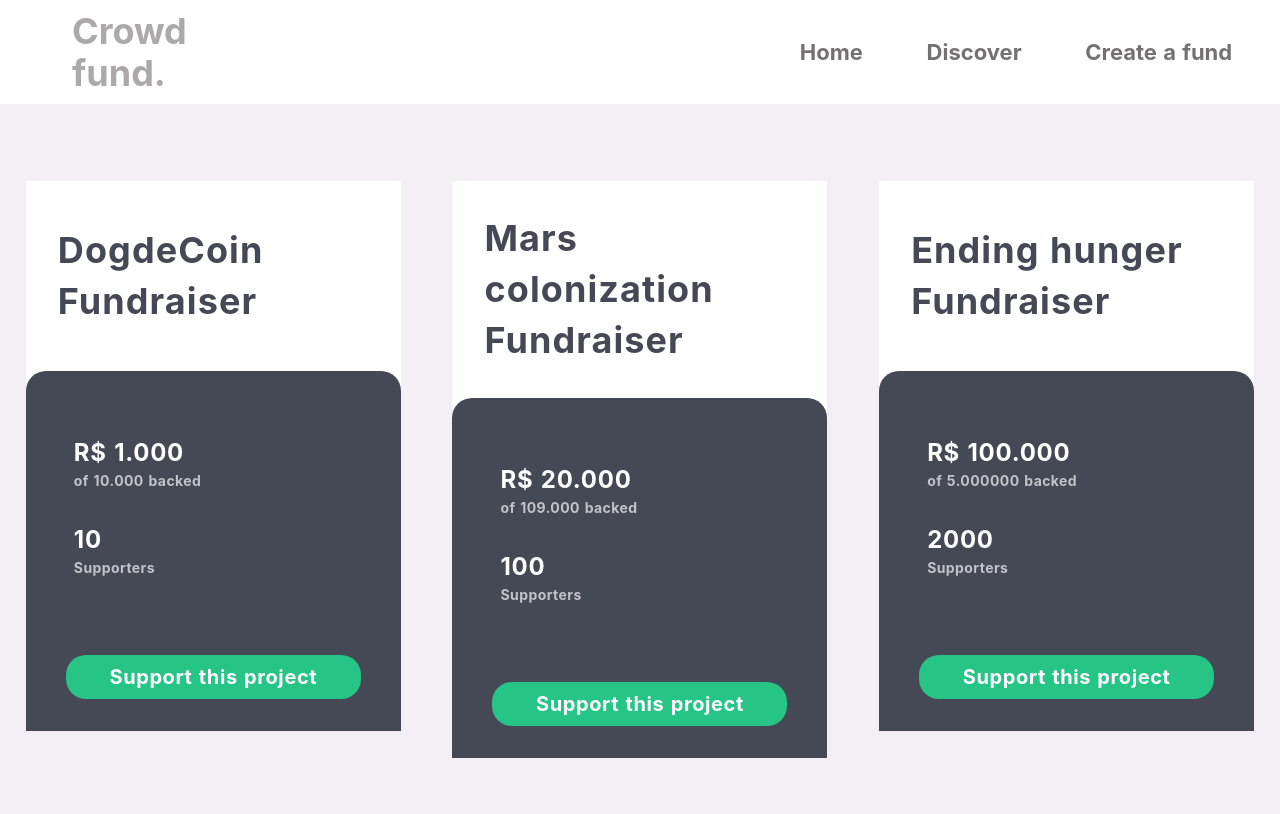
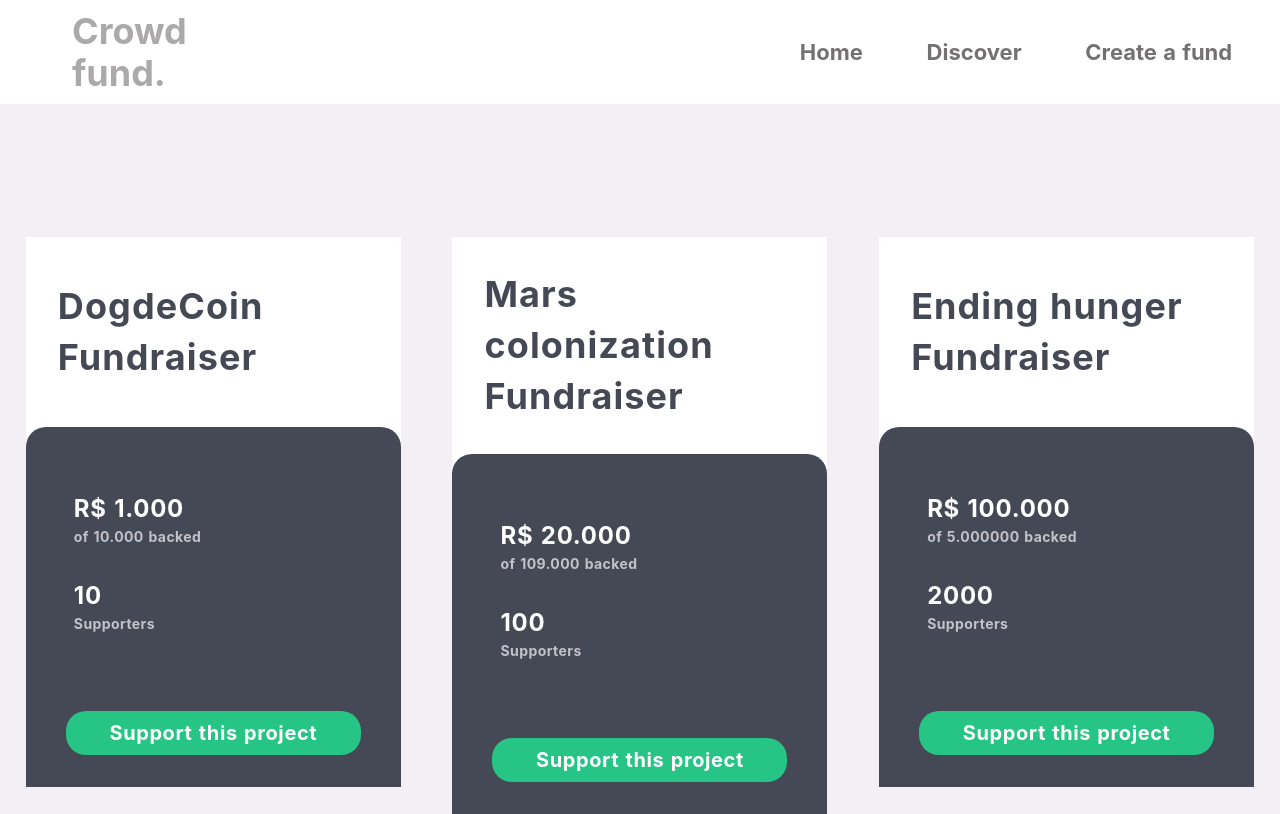
Before and after one commit to GyAlves/client, a Nuxt app: page /funds in a window 1280 px wide. Built offline with nearby package versions, Linux system fonts and the light colour scheme.

Commit message:
Fixing card padding

```diff
--- a/components/Card.vue
+++ b/components/Card.vue
@@ -47,6 +47,7 @@ export default {
 .card_container {
   width: 375px;
   height: 550px;
+  margin-top: 7em;
 
   background-color: #ffffff;
   display: flex;
```
